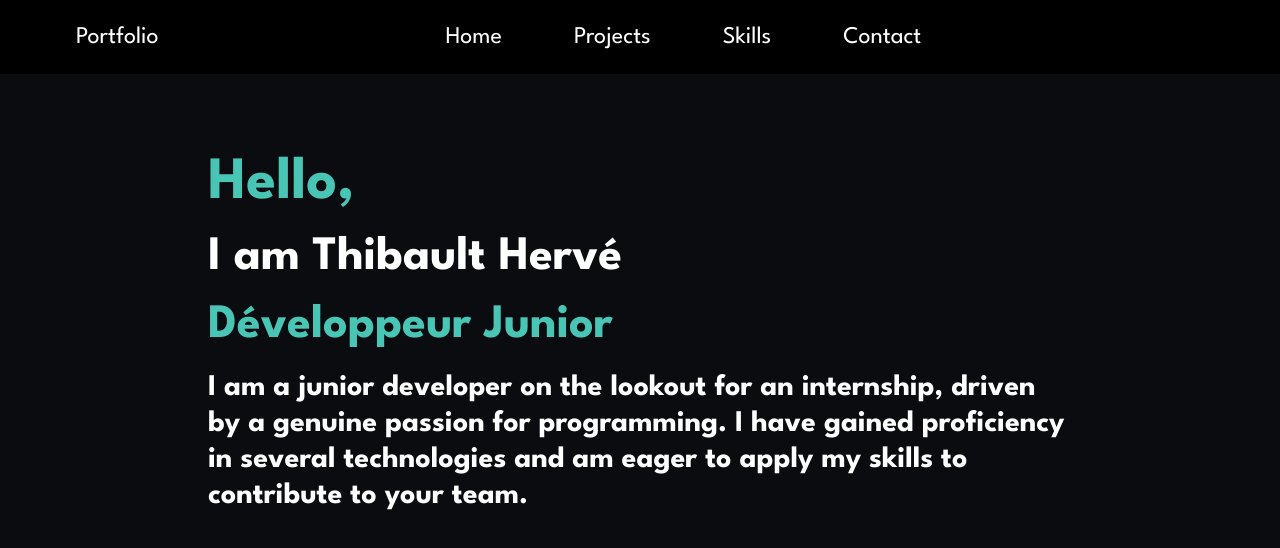
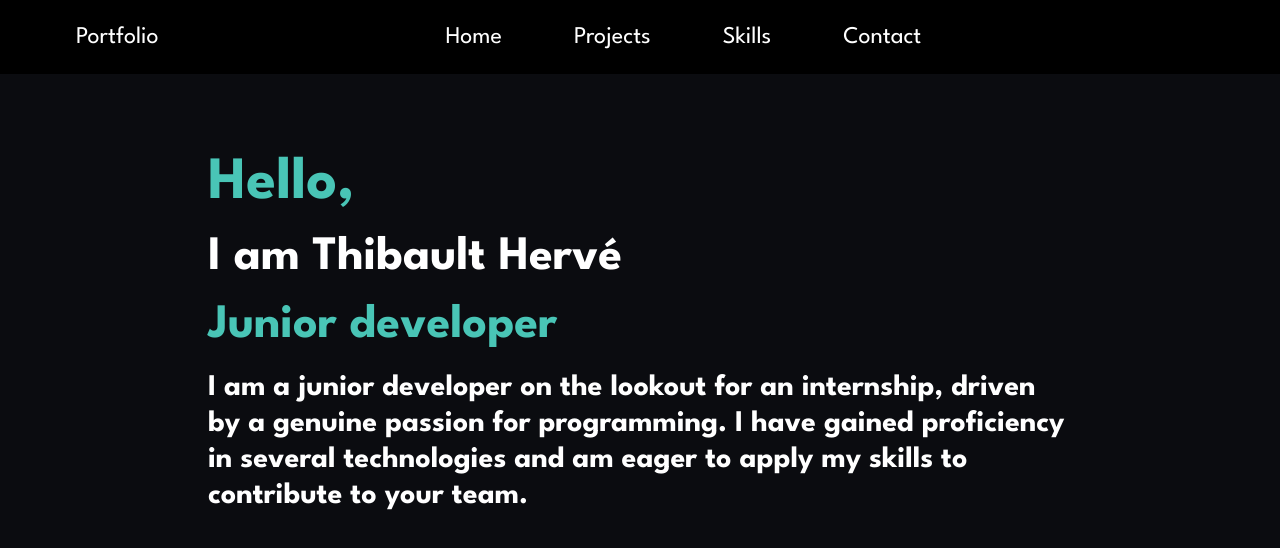
Before and after one commit to th-herve/portfolio, a React (Create React App) app: page / in a window 1280 px wide. Shown: the top 548 px of the page. Built offline with nearby package versions, Linux system fonts and the light colour scheme; some icons are missing; a web font is replaced by a local one.

Commit message:
Change job title

```diff
--- a/src/App.js
+++ b/src/App.js
@@ -6,7 +6,7 @@ import Projects from './components/projects';
 import React, { useEffect } from 'react';
 
 const fullName = 'Thibault Hervé';
-const jobTitle = 'Développeur Junior';
+const jobTitle = 'Junior developer';
 const introText =
   'I am a junior developer on the lookout for an internship, driven by a genuine passion for programming. I have gained proficiency in several technologies and am eager to apply my skills to contribute to your team.';
 
```
